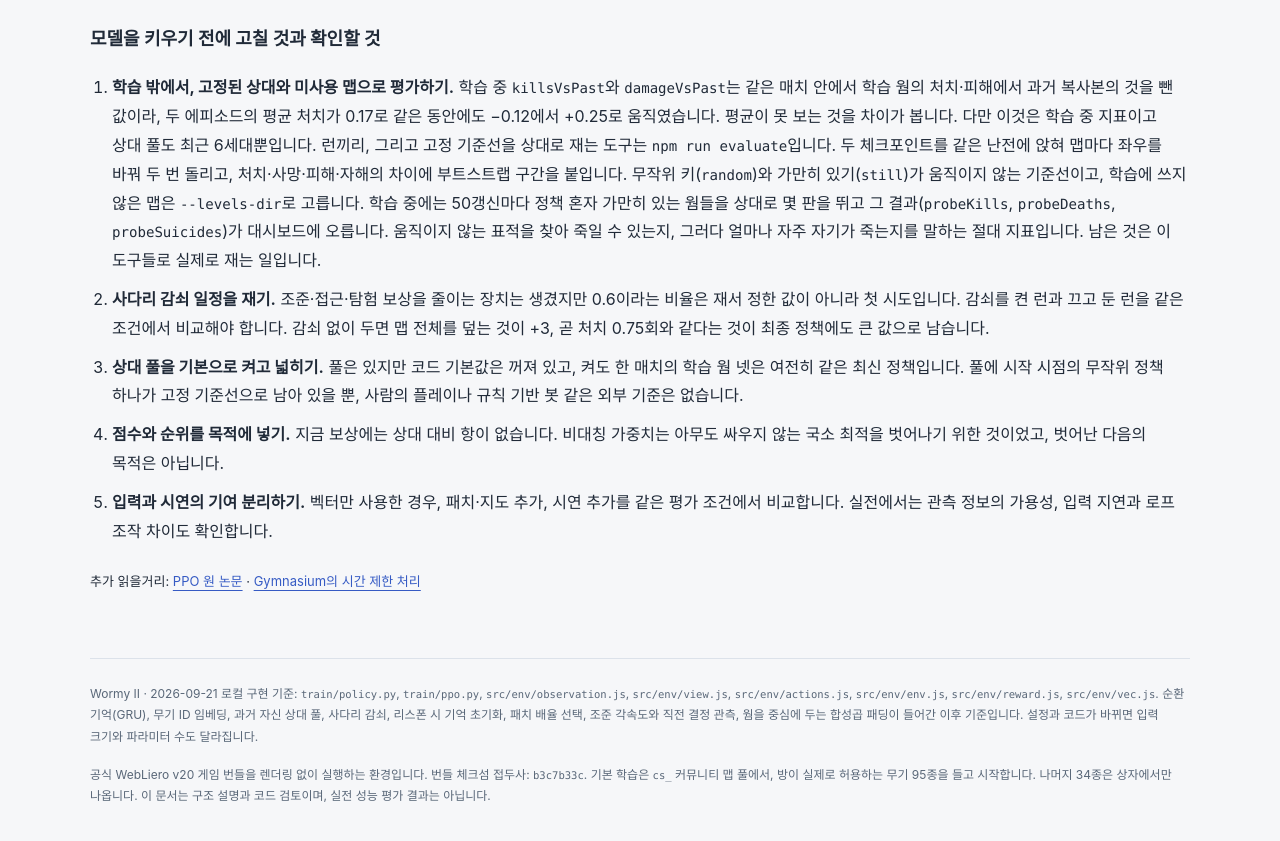
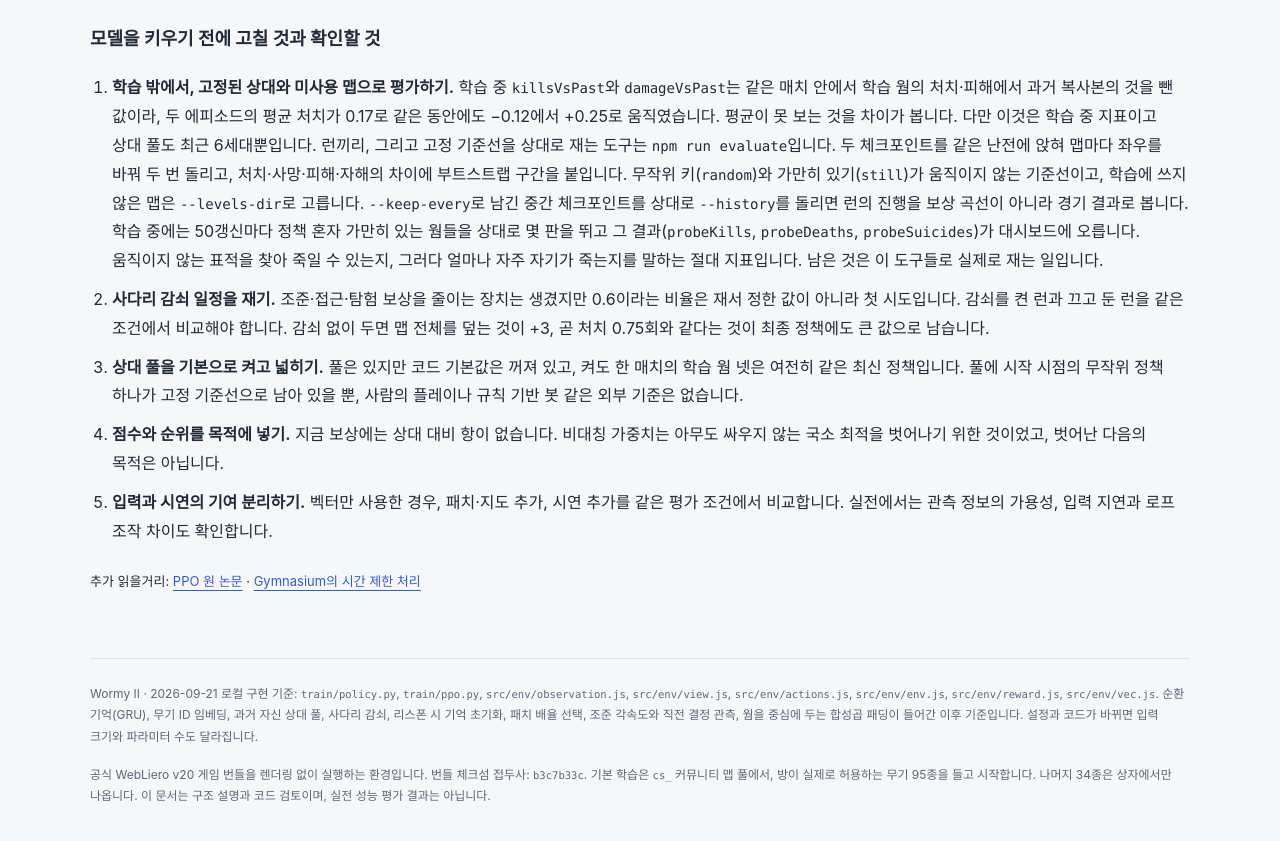
Before and after one commit to dongho-jung/my-second-ai-wormy, a website: page docs/network.html in a window 1280 px wide. Shown: the part 8475-9316 px from the top of the page. Drawn offline with Linux system fonts and the light colour scheme.

Commit message:
docs: history mode in the review list

```diff
--- a/docs/network.html
+++ b/docs/network.html
@@ -222,7 +222,7 @@ footer { margin-top:64px; padding:24px 0 40px; border-top:1px solid var(--line);
   </div>
   <h3 style="margin-top:28px">모델을 키우기 전에 고칠 것과 확인할 것</h3>
   <ol class="checks">
-    <li><strong>학습 밖에서, 고정된 상대와 미사용 맵으로 평가하기.</strong> 학습 중 <code>killsVsPast</code>와 <code>damageVsPast</code>는 같은 매치 안에서 학습 웜의 처치·피해에서 과거 복사본의 것을 뺀 값이라, 두 에피소드의 평균 처치가 0.17로 같은 동안에도 −0.12에서 +0.25로 움직였습니다. 평균이 못 보는 것을 차이가 봅니다. 다만 이것은 학습 중 지표이고 상대 풀도 최근 6세대뿐입니다. 런끼리, 그리고 고정 기준선을 상대로 재는 도구는 <code>npm run evaluate</code>입니다. 두 체크포인트를 같은 난전에 앉혀 맵마다 좌우를 바꿔 두 번 돌리고, 처치·사망·피해·자해의 차이에 부트스트랩 구간을 붙입니다. 무작위 키(<code>random</code>)와 가만히 있기(<code>still</code>)가 움직이지 않는 기준선이고, 학습에 쓰지 않은 맵은 <code>--levels-dir</code>로 고릅니다. 학습 중에는 50갱신마다 정책 혼자 가만히 있는 웜들을 상대로 몇 판을 뛰고 그 결과(<code>probeKills</code>, <code>probeDeaths</code>, <code>probeSuicides</code>)가 대시보드에 오릅니다. 움직이지 않는 표적을 찾아 죽일 수 있는지, 그러다 얼마나 자주 자기가 죽는지를 말하는 절대 지표입니다. 남은 것은 이 도구들로 실제로 재는 일입니다.</li>
+    <li><strong>학습 밖에서, 고정된 상대와 미사용 맵으로 평가하기.</strong> 학습 중 <code>killsVsPast</code>와 <code>damageVsPast</code>는 같은 매치 안에서 학습 웜의 처치·피해에서 과거 복사본의 것을 뺀 값이라, 두 에피소드의 평균 처치가 0.17로 같은 동안에도 −0.12에서 +0.25로 움직였습니다. 평균이 못 보는 것을 차이가 봅니다. 다만 이것은 학습 중 지표이고 상대 풀도 최근 6세대뿐입니다. 런끼리, 그리고 고정 기준선을 상대로 재는 도구는 <code>npm run evaluate</code>입니다. 두 체크포인트를 같은 난전에 앉혀 맵마다 좌우를 바꿔 두 번 돌리고, 처치·사망·피해·자해의 차이에 부트스트랩 구간을 붙입니다. 무작위 키(<code>random</code>)와 가만히 있기(<code>still</code>)가 움직이지 않는 기준선이고, 학습에 쓰지 않은 맵은 <code>--levels-dir</code>로 고릅니다. <code>--keep-every</code>로 남긴 중간 체크포인트를 상대로 <code>--history</code>를 돌리면 런의 진행을 보상 곡선이 아니라 경기 결과로 봅니다. 학습 중에는 50갱신마다 정책 혼자 가만히 있는 웜들을 상대로 몇 판을 뛰고 그 결과(<code>probeKills</code>, <code>probeDeaths</code>, <code>probeSuicides</code>)가 대시보드에 오릅니다. 움직이지 않는 표적을 찾아 죽일 수 있는지, 그러다 얼마나 자주 자기가 죽는지를 말하는 절대 지표입니다. 남은 것은 이 도구들로 실제로 재는 일입니다.</li>
     <li><strong>사다리 감쇠 일정을 재기.</strong> 조준·접근·탐험 보상을 줄이는 장치는 생겼지만 0.6이라는 비율은 재서 정한 값이 아니라 첫 시도입니다. 감쇠를 켠 런과 끄고 둔 런을 같은 조건에서 비교해야 합니다. 감쇠 없이 두면 맵 전체를 덮는 것이 +3, 곧 처치 0.75회와 같다는 것이 최종 정책에도 큰 값으로 남습니다.</li>
     <li><strong>상대 풀을 기본으로 켜고 넓히기.</strong> 풀은 있지만 코드 기본값은 꺼져 있고, 켜도 한 매치의 학습 웜 넷은 여전히 같은 최신 정책입니다. 풀에 시작 시점의 무작위 정책 하나가 고정 기준선으로 남아 있을 뿐, 사람의 플레이나 규칙 기반 봇 같은 외부 기준은 없습니다.</li>
     <li><strong>점수와 순위를 목적에 넣기.</strong> 지금 보상에는 상대 대비 항이 없습니다. 비대칭 가중치는 아무도 싸우지 않는 국소 최적을 벗어나기 위한 것이었고, 벗어난 다음의 목적은 아닙니다.</li>
```
